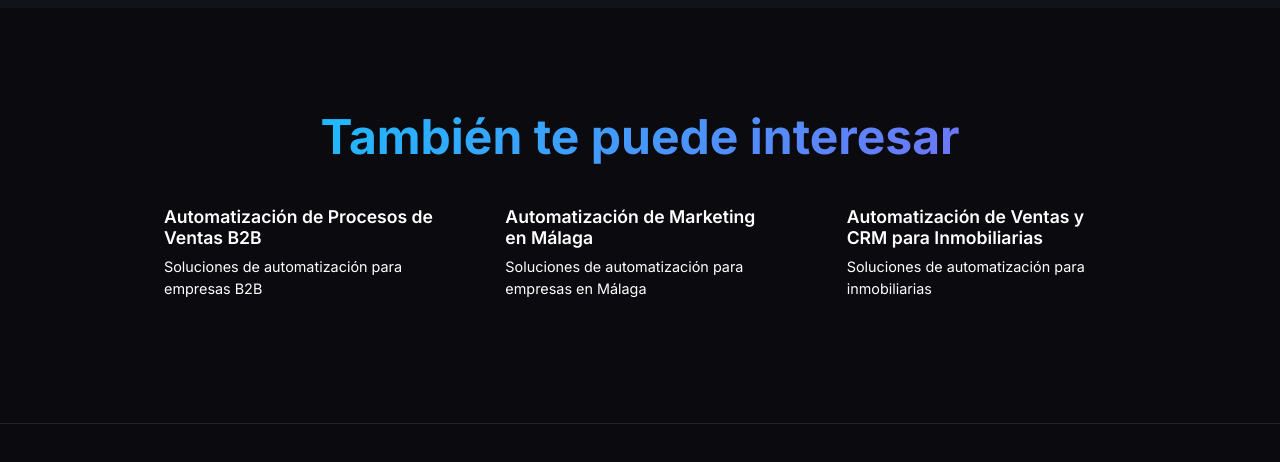
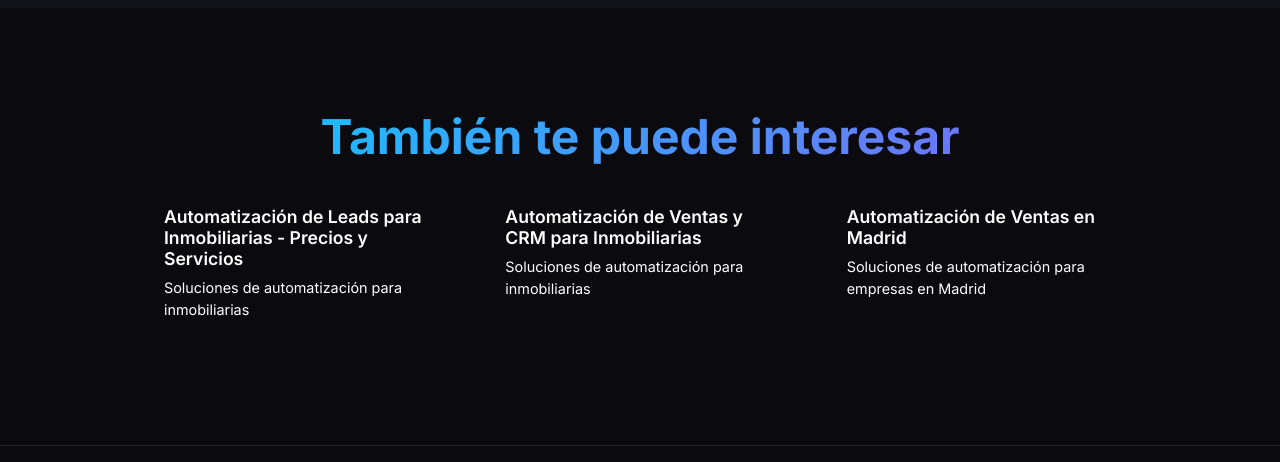
Before and after one commit to twanson/moslabs-landing, a website: page software-automatizacion-empresas-b2b-espana/index.html in a window 1280 px wide. Shown: the part 4008-4470 px from the top of the page. Drawn offline with Linux system fonts and the light colour scheme.

Commit message:
fix: clean meta description for software-automatizacion-empresas-b2b-espana

```diff
--- a/software-automatizacion-empresas-b2b-espana/index.html
+++ b/software-automatizacion-empresas-b2b-espana/index.html
@@ -13,7 +13,7 @@
     <meta charset="UTF-8">
     <meta name="viewport" content="width=device-width, initial-scale=1.0">
     <title>Software de Automatización para Empresas B2B en España | MOS Labs</title>
-    <meta name="description" content="Software de Automatización para Empresas B2B en España. Te ayudo a elegir e implementar el software de automatización adecuado para tu empresa B2B. Trabajo con las mejores herr... Consultoría especializada en automatización. Diagnóstico gratuito.">
+    <meta name="description" content="Software de Automatización para Empresas B2B en España. Te ayudo a elegir e implementar el software de automatización adecuado. Diagnóstico gratuito.">
     <meta name="keywords" content="software automatización para empresas B2B España, automatización, marketing, ventas, IA, PYMEs, España">
     <meta name="author" content="Jose María Moscardó - MOS Labs">
     <meta name="robots" content="index, follow">
@@ -21,7 +21,7 @@
 
     <!-- Open Graph -->
     <meta property="og:title" content="Software de Automatización para Empresas B2B en España | MOS Labs">
-    <meta property="og:description" content="Software de Automatización para Empresas B2B en España. Te ayudo a elegir e implementar el software de automatización adecuado para tu empresa B2B. Trabajo con las mejores herr... Consultoría especializada en automatización. Diagnóstico gratuito.">
+    <meta property="og:description" content="Software de Automatización para Empresas B2B en España. Te ayudo a elegir e implementar el software de automatización adecuado. Diagnóstico gratuito.">
     <meta property="og:type" content="website">
     <meta property="og:url" content="https://www.mos-labs.com/software-automatizacion-empresas-b2b-espana/">
     <meta property="og:image" content="https://www.mos-labs.com/assets/og-image.png">
@@ -31,7 +31,7 @@
     <!-- Twitter Card -->
     <meta name="twitter:card" content="summary_large_image">
     <meta name="twitter:title" content="Software de Automatización para Empresas B2B en España | MOS Labs">
-    <meta name="twitter:description" content="Software de Automatización para Empresas B2B en España. Te ayudo a elegir e implementar el software de automatización adecuado para tu empresa B2B. Trabajo con las mejores herr... Consultoría especializada en automatización. Diagnóstico gratuito.">
+    <meta name="twitter:description" content="Software de Automatización para Empresas B2B en España. Te ayudo a elegir e implementar el software de automatización adecuado. Diagnóstico gratuito.">
     <meta name="twitter:image" content="https://www.mos-labs.com/assets/og-image.png">
 
     <!-- Favicon -->
@@ -52,7 +52,7 @@
         "@context": "https://schema.org",
         "@type": "Service",
         "name": "Software de Automatización para Empresas B2B en España",
-        "description": "Software de Automatización para Empresas B2B en España. Te ayudo a elegir e implementar el software de automatización adecuado para tu empresa B2B. Trabajo con las mejores herr... Consultoría especializada en automatización. Diagnóstico gratuito.",
+        "description": "Software de Automatización para Empresas B2B en España. Te ayudo a elegir e implementar el software de automatización adecuado. Diagnóstico gratuito.",
         "provider": {
             "@type": "ProfessionalService",
             "name": "MOS Labs",
@@ -272,19 +272,19 @@
             <h2 class="section-title">También te puede interesar</h2>
             <div class="related-grid">
 
-                <a href="/automatizar-procesos-ventas-b2b/" class="related-card">
-                    <h3>Automatización de Procesos de Ventas B2B</h3>
-                    <p>Soluciones de automatización para empresas B2B</p>
-                </a>
-
-                <a href="/automatizacion-marketing-malaga/" class="related-card">
-                    <h3>Automatización de Marketing en Málaga</h3>
-                    <p>Soluciones de automatización para empresas en Málaga</p>
+                <a href="/automatizacion-leads-inmobiliarias-precio/" class="related-card">
+                    <h3>Automatización de Leads para Inmobiliarias - Precios y Servicios</h3>
+                    <p>Soluciones de automatización para inmobiliarias</p>
                 </a>
 
                 <a href="/automatizacion-ventas-crm-inmobiliarias/" class="related-card">
                     <h3>Automatización de Ventas y CRM para Inmobiliarias</h3>
                     <p>Soluciones de automatización para inmobiliarias</p>
+                </a>
+
+                <a href="/automatizacion-ventas-madrid/" class="related-card">
+                    <h3>Automatización de Ventas en Madrid</h3>
+                    <p>Soluciones de automatización para empresas en Madrid</p>
                 </a>
             </div>
         </div>
```
